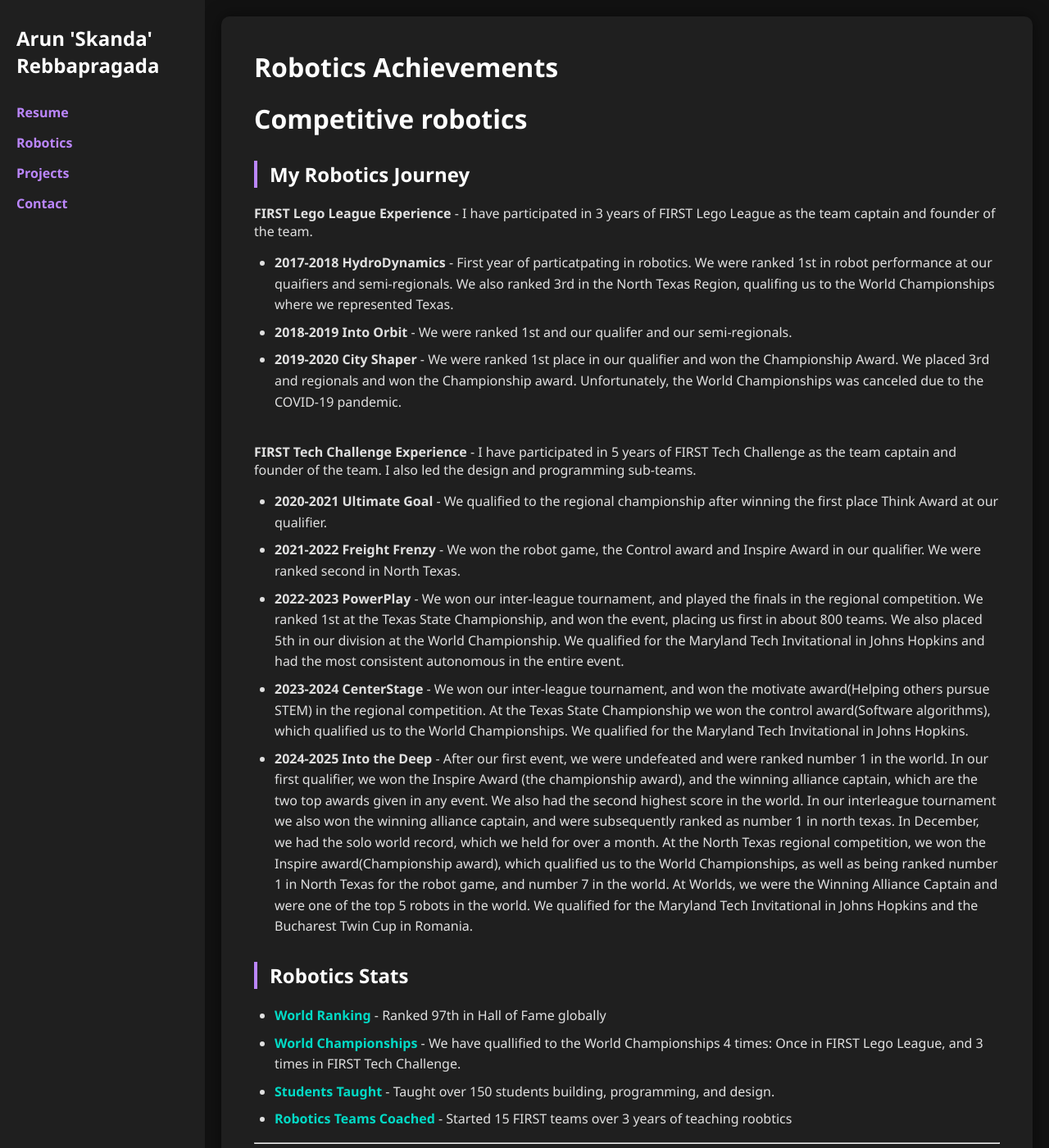
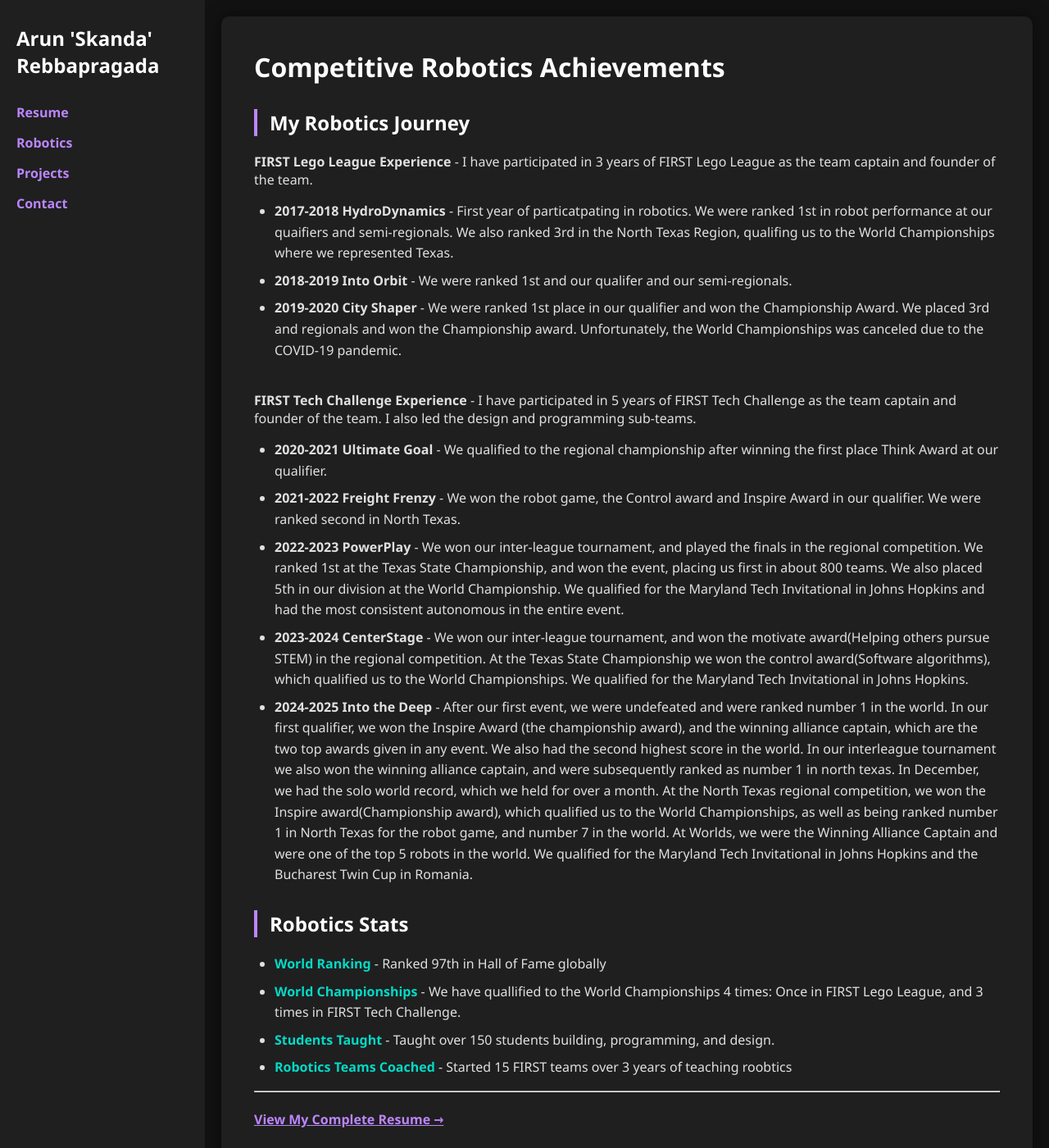
Before and after one commit to skandacode/skandacode.github.io, a Jekyll site: the page built from robotics.md, in a window 1280 px wide and 1400 px high. Shown: the whole window at 82% size. Built offline with Jekyll 4.4.1, drawn with Linux system fonts in a browser that asks for light colours; some of the changed text lies outside the part shown.

Commit message:
Update robotics.md

```diff
--- a/robotics.md
+++ b/robotics.md
@@ -1,9 +1,8 @@
 ---
 layout: page
-title: Robotics Achievements
+title: Competitive Robotics Achievements
 ---
 
-# Competitive robotics
 ## My Robotics Journey
 **FIRST Lego League Experience** - I have participated in 3 years of FIRST Lego League as the team captain and founder of the team.
 - **2017-2018 HydroDynamics** - First year of particatpating in robotics. We were ranked 1st in robot performance at our quaifiers and semi-regionals. We also ranked 3rd in the North Texas Region, qualifing us to the World Championships where we represented Texas.
@@ -28,4 +27,4 @@ title: Robotics Achievements
 ---
 <br>
 
-[**View Complete Resume →**](resume.md)
+[**View My Complete Resume →**](resume.md)
```
